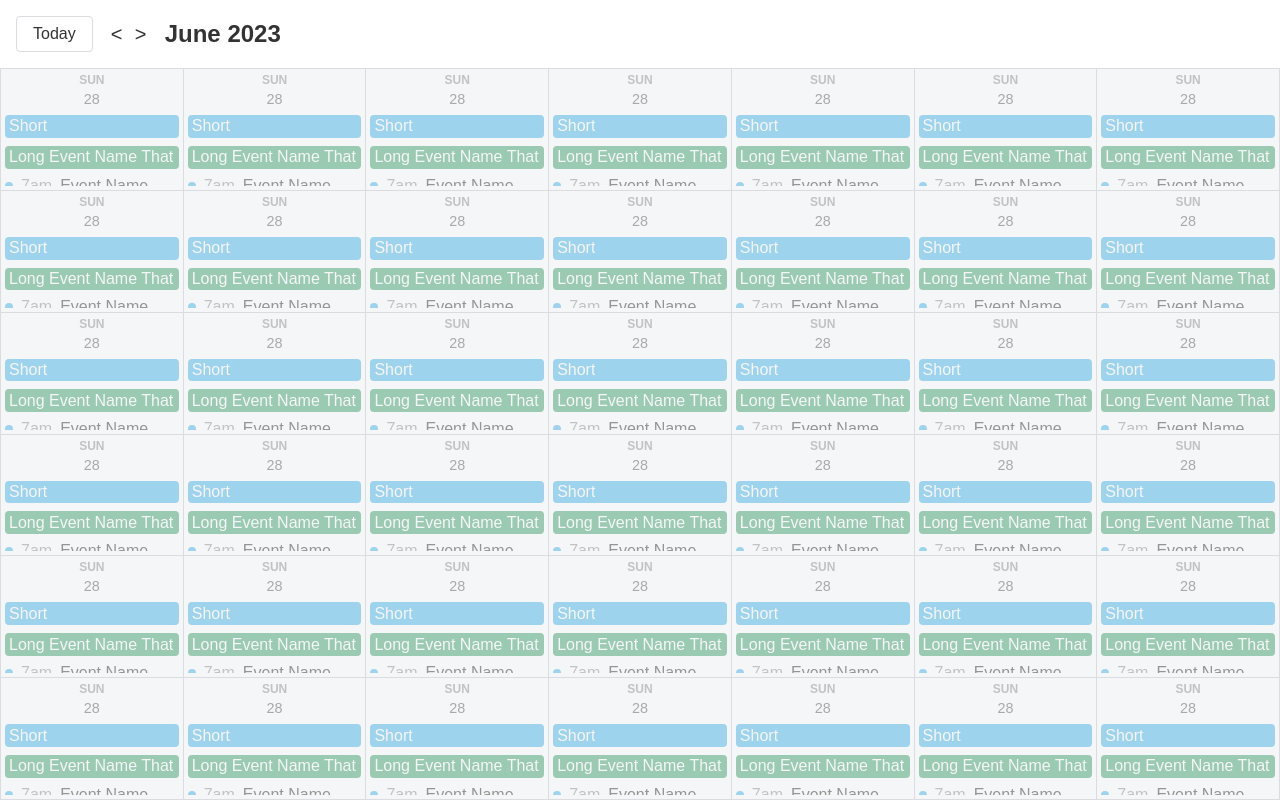
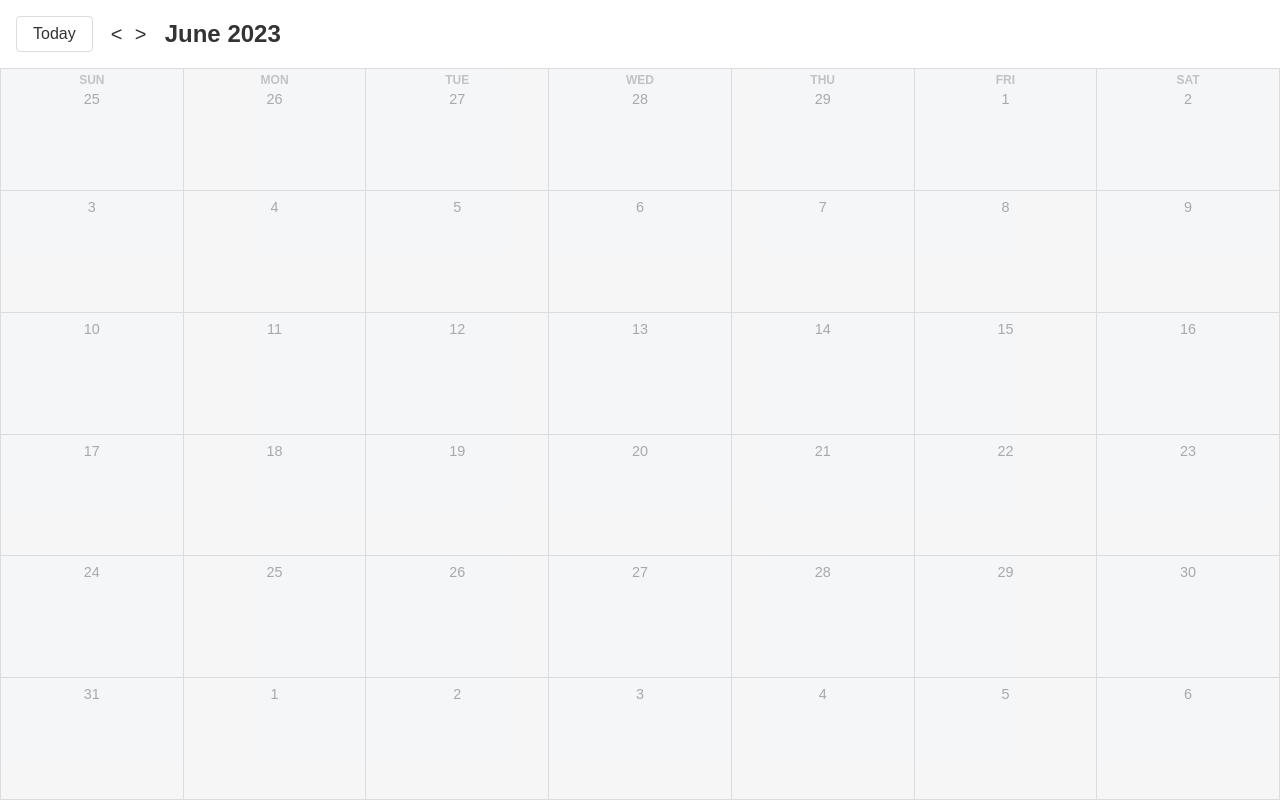
Before and after one commit to Mariano1994/googleCalendarClone, a React (Vite) app: page / in a window 1280 px wide. Built offline with nearby package versions, Linux system fonts and the light colour scheme.

Commit message:
formating the days using internationalization Api

```diff
--- a/src/components/Calendar.tsx
+++ b/src/components/Calendar.tsx
@@ -7,6 +7,7 @@ import {
   eachDayOfInterval,
 } from "date-fns";
 import "../styles.css";
+import { formatDate } from "../utils/formatDate";
 
 const Calendar = () => {
   const [selectedMonth, setSelectedMonth] = useState(new Date());
@@ -33,8 +34,13 @@ const Calendar = () => {
         </div>
 
         <div className="days">
-          {calendarDays.map((day) => (
-            <CalendarDay key={day.getTime()} />
+          {calendarDays.map((day, index) => (
+            <CalendarDay
+              key={day.getTime()}
+              day={day}
+              showWeekName={index < 7}
+              selectedMonth={selectedMonth}
+            />
           ))}
         </div>
       </div>
@@ -44,16 +50,31 @@ const Calendar = () => {
 
 export default Calendar;
 
-const CalendarDay = () => {
+type CalendarDayProps = {
+  day: Date;
+  showWeekName: boolean;
+  selectedMonth: Date;
+};
+const CalendarDay = ({
+  day,
+  selectedMonth,
+  showWeekName,
+}: CalendarDayProps) => {
   return (
     <>
       <div className="day non-month-day old-month-day">
         <div className="day-header">
-          <div className="week-name">Sun</div>
-          <div className="day-number">28</div>
+          {showWeekName && (
+            <div className="week-name">
+              {formatDate(day, { weekday: "short" })}
+            </div>
+          )}
+          <div className="day-number">
+            {formatDate(day, { day: "numeric" })}
+          </div>
           <button className="add-event-btn">+</button>
         </div>
-        <div className="events">
+        {/* <div className="events">
           <button className="all-day-event blue event">
             <div className="event-name">Short</div>
           </button>
@@ -67,7 +88,7 @@ const CalendarDay = () => {
             <div className="event-time">7am</div>
             <div className="event-name">Event Name</div>
           </button>
-        </div>
+        </div> */}
       </div>
     </>
   );
--- /dev/null
+++ b/src/utils/formatDate.ts
@@ -0,0 +1,3 @@
+export function formatDate(date: Date, options?: Intl.DateTimeFormatOptions) {
+  return new Intl.DateTimeFormat("en", options).format(date);
+}
```
Also changed, not shown: 1 other file (tests, documents, lock files or other folders).
